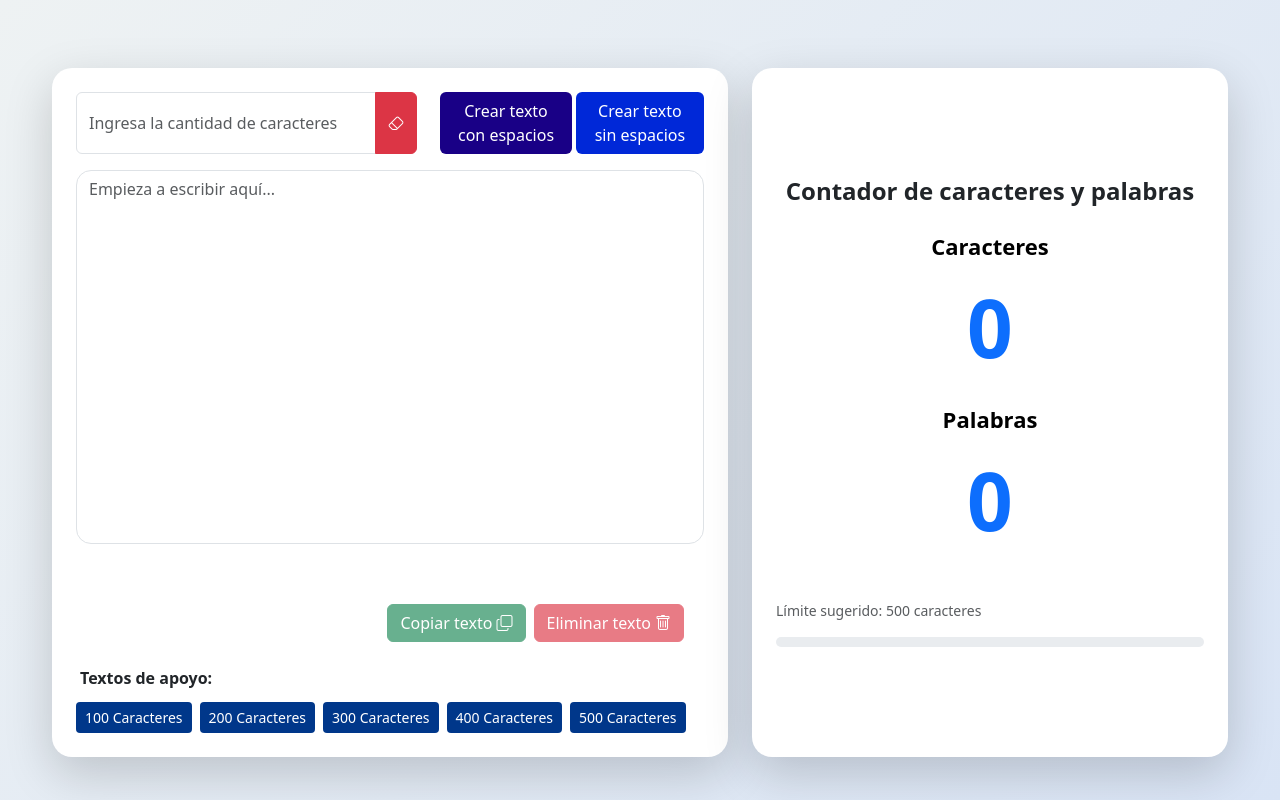
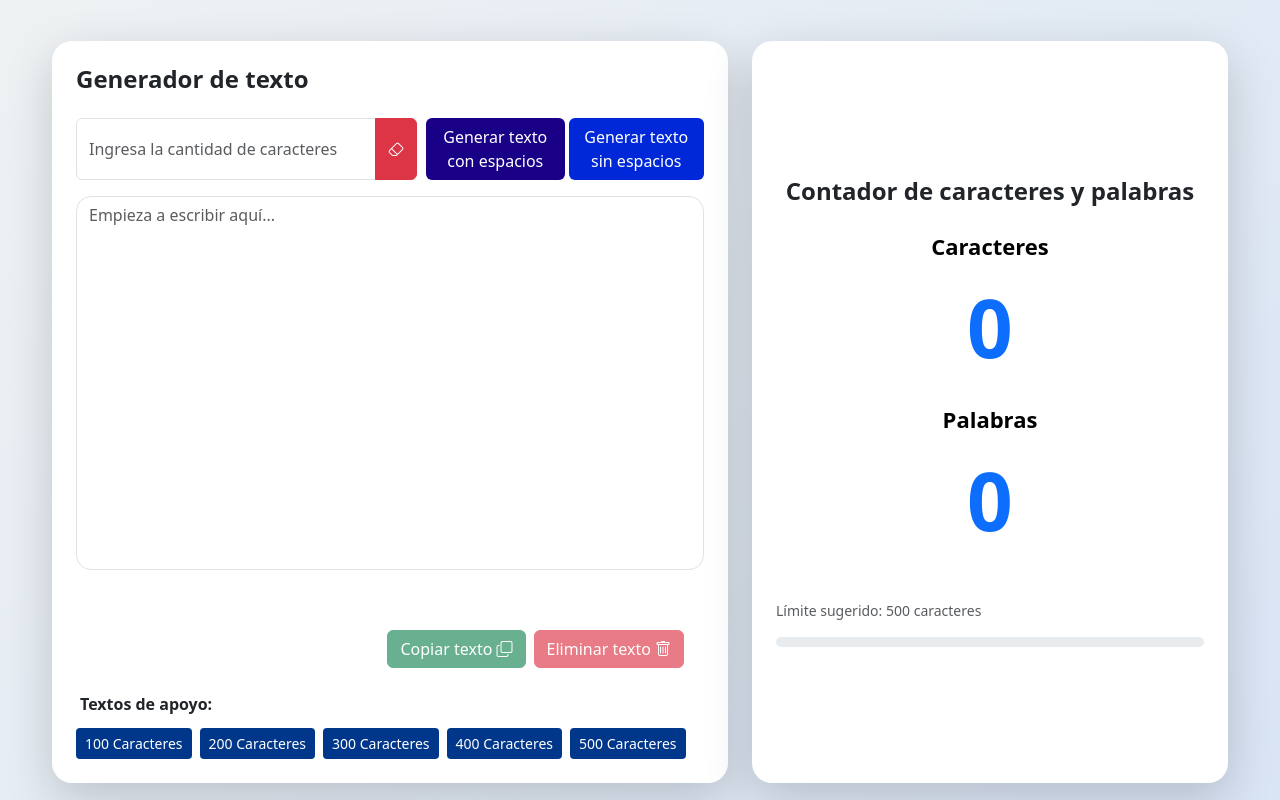
Before and after one commit to haroldmd42/contador_caracteres, a React (Vite) app in the folder contador_caracteres/: page / in a window 1280 px wide. Built offline with nearby package versions, Linux system fonts and the light colour scheme.

Commit message:
UPDATE: Styles buttons

```diff
--- a/contador_caracteres/src/App.css
+++ b/contador_caracteres/src/App.css
@@ -59,7 +59,11 @@ input[type="number"] {
 .input-number {
   max-width: 300px;
 }
-
+.custom-input-group{
+  box-shadow:  0 5px 9px rgba(0, 0, 0, 0.233);
+  border-radius: 20px;
+  padding: 10px;
+}
 .stat-box h2 {
   font-weight: bold;
   font-size: 80px;
@@ -83,8 +87,8 @@ input[type="number"] {
 .copy-message {
   position: absolute;
   z-index: 1000;
-  margin-top: -0px;
-  margin-left: 130px;
+  margin-top: -80px;
+  margin-left: 100px;
   background-color: #d1e7dd;
   color: #0f5132;
   padding: 8px 12px;
@@ -130,16 +134,8 @@ input[type="number"] {
 
 @media (max-width: 768px) {
   .copy-message {
-    position: absolute;
-    z-index: 10000;
-    margin-top: 10px;
+    margin-top: -110px;
     margin-left: 30px;
-    background-color: #d1e7dd;
 
-    padding: 8px 12px;
-    border-radius: 8px;
-    font-size: 14px;
-    text-align: right;
-    animation: fadeInOut 0.3s ease-in-out;
   }
 }
--- a/contador_caracteres/src/App.jsx
+++ b/contador_caracteres/src/App.jsx
@@ -64,8 +64,13 @@ export default function ContadorTexto() {
       <div className="container-fluid h-100 d-flex align-items-center justify-content-center">
         <div className="row w-100 content-wrapper g-4">
           <div className="col-md-7">
-            <div className="card shadow-lg p-4 border-0 custom-card">
-              <div className="mb-3 d-flex gap-1">
+            <div className="card shadow-lg p-4 border-0 custom-card ">
+
+              <h4 className="text-justify mb-4 fw-bold ">
+                Generador de texto
+              </h4>
+              <div className="mb-3 d-flex gap-1 ">
+
                 <div className="input-group">
                   <input
                     type="number"
@@ -89,13 +94,13 @@ export default function ContadorTexto() {
                   className="btn button-generate"
                   onClick={() => generateText(true)}
                 >
-                  Crear texto con espacios
+                  Generar texto con espacios
                 </button>
                 <button
                   className="btn button-generate1"
                   onClick={() => generateText(false)}
                 >
-                  Crear texto sin espacios
+                  Generar texto sin espacios
                 </button>
               </div>
               <textarea
```
